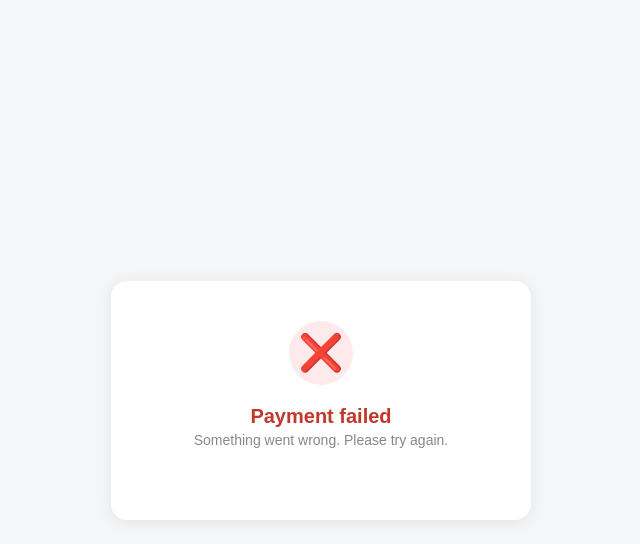
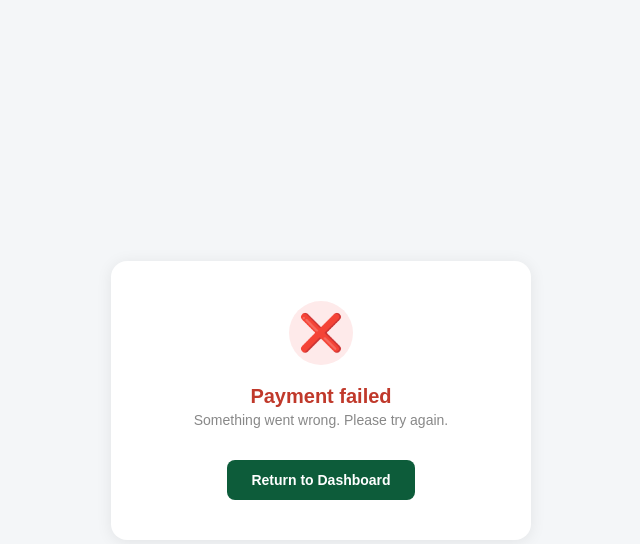
Before and after one commit to arunyogi123/donation_platform, a Django app: template payments/templates/payment/index.html in a window 1280 px wide. Shown: the top 544 px of the page, without its empty margins (319-959 px from the left). Run offline with Django 5.2, Linux system fonts and the light colour scheme; the template is opened without the code that fills it, so the values that code supplies are empty; parts of the project's set-up code (start-up, migrations or seed data) failed here and were passed over.

```diff
--- a/payments/templates/payment/index.html
+++ b/payments/templates/payment/index.html
@@ -132,6 +132,11 @@
 
         {% endif %}
 
+        <div style="margin-top: 1.75rem;">
+            <a href="http://localhost:3000/my-donations" style="display: inline-block; padding: 0.75rem 1.5rem; background: #0D5C3A; color: white; border-radius: 8px; text-decoration: none; font-weight: 600; font-size: 14px;">
+                Return to Dashboard
+            </a>
+        </div>
     </div>
 </body>
 
```
